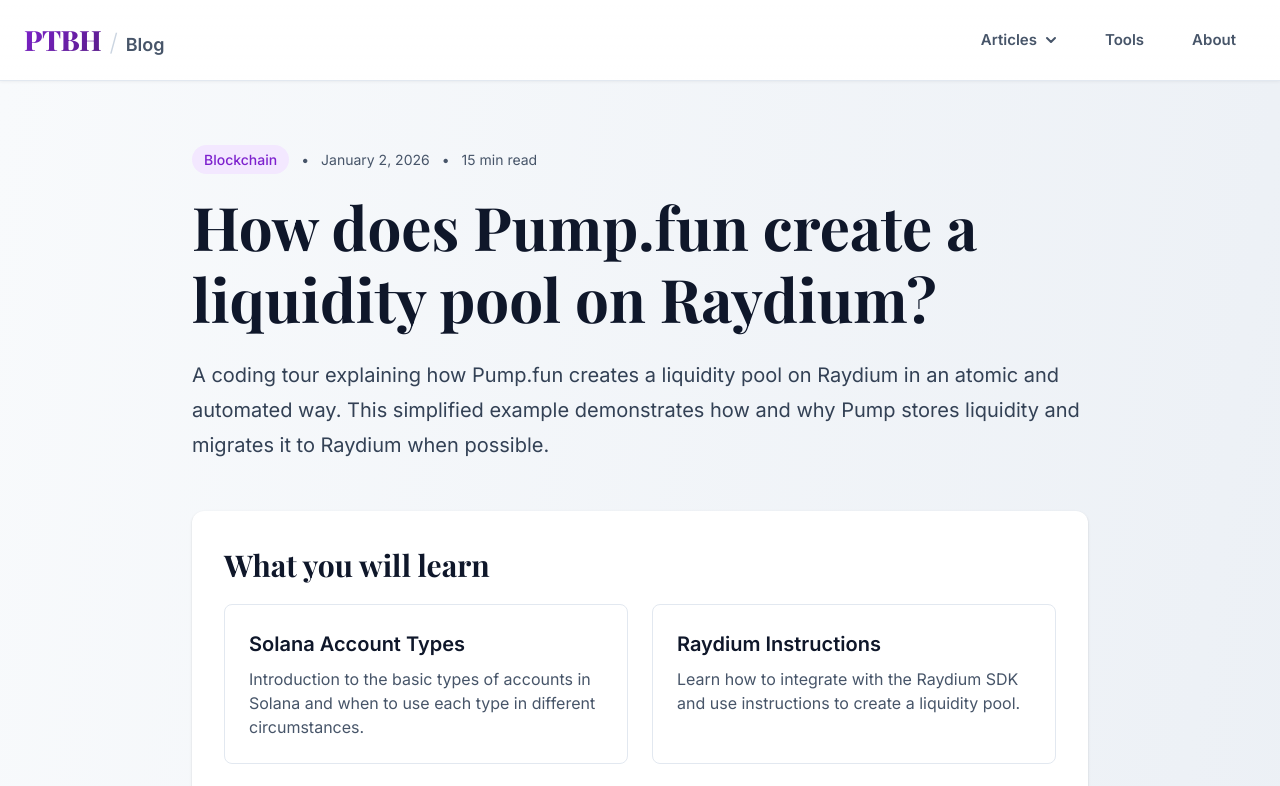
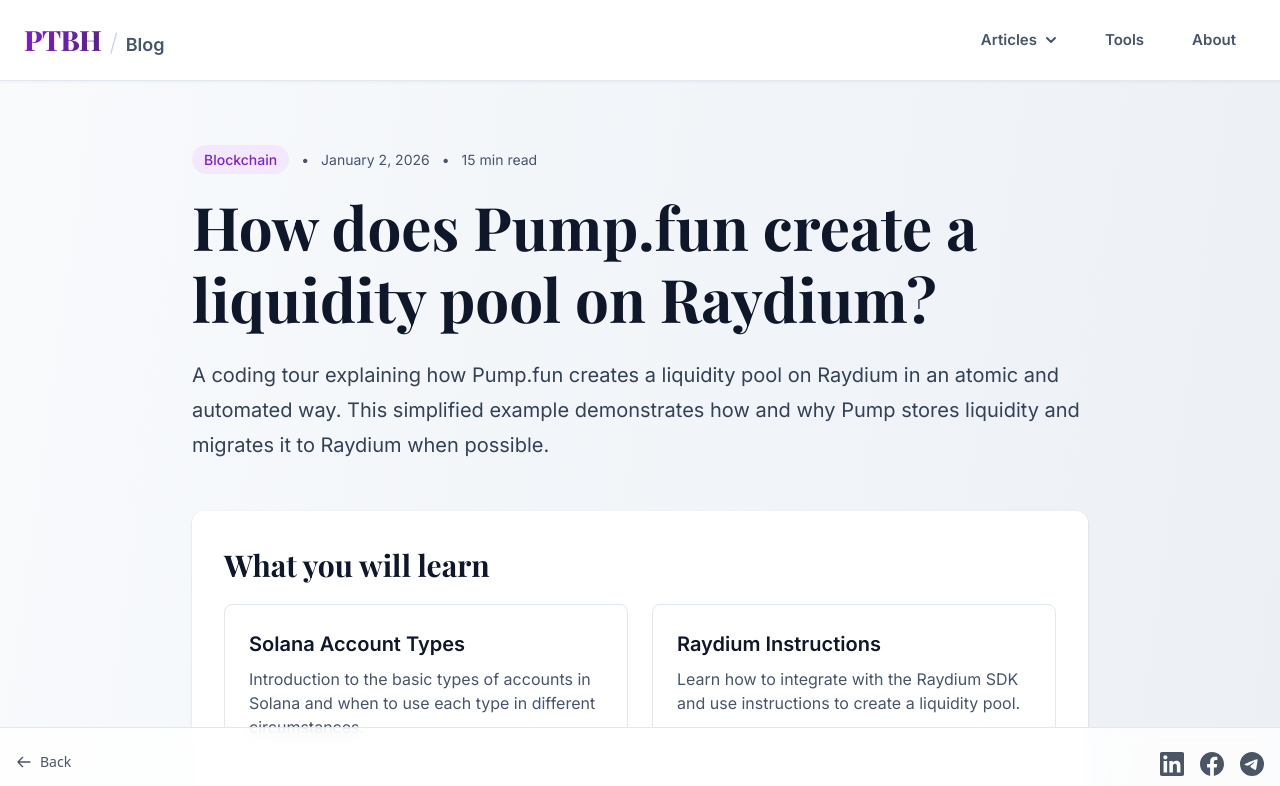
Before and after one commit to anhoangphuc/ptbh-blog, a SvelteKit app: page /articles/blockchain/pumpfun-with-raydium in a window 1280 px wide. Shown: the top 786 px of the page. Built offline with nearby package versions, Linux system fonts and the light colour scheme.

Commit message:
feat(footer): add basic footer for the pages

```diff
--- /dev/null
+++ b/src/lib/components/Footer.svelte
@@ -0,0 +1,84 @@
+<script lang="ts">
+	import { page } from '$app/stores';
+
+	const socialLinks = [
+		{
+			name: 'LinkedIn',
+			url: 'https://www.linkedin.com/in/ta-phuc-437a12185/',
+			icon: `<svg viewBox="0 0 24 24" fill="currentColor" class="h-6 w-6">
+				<path d="M20.447 20.452h-3.554v-5.569c0-1.328-.027-3.037-1.852-3.037-1.853 0-2.136 1.445-2.136 2.939v5.667H9.351V9h3.414v1.561h.046c.477-.9 1.637-1.85 3.37-1.85 3.601 0 4.267 2.37 4.267 5.455v6.286zM5.337 7.433c-1.144 0-2.063-.926-2.063-2.065 0-1.138.92-2.063 2.063-2.063 1.14 0 2.064.925 2.064 2.063 0 1.139-.925 2.065-2.064 2.065zm1.782 13.019H3.555V9h3.564v11.452zM22.225 0H1.771C.792 0 0 .774 0 1.729v20.542C0 23.227.792 24 1.771 24h20.451C23.2 24 24 23.227 24 22.271V1.729C24 .774 23.2 0 22.222 0h.003z"/>
+			</svg>`
+		},
+		{
+			name: 'Facebook',
+			url: 'https://www.facebook.com/ta.ba.861428/',
+			icon: `<svg viewBox="0 0 24 24" fill="currentColor" class="h-6 w-6">
+				<path d="M24 12.073c0-6.627-5.373-12-12-12s-12 5.373-12 12c0 5.99 4.388 10.954 10.125 11.854v-8.385H7.078v-3.47h3.047V9.43c0-3.007 1.792-4.669 4.533-4.669 1.312 0 2.686.235 2.686.235v2.953H15.83c-1.491 0-1.956.925-1.956 1.874v2.25h3.328l-.532 3.47h-2.796v8.385C19.612 23.027 24 18.062 24 12.073z"/>
+			</svg>`
+		},
+		{
+			name: 'Telegram',
+			url: 'https://t.me/hoangphucnb97',
+			icon: `<svg viewBox="0 0 24 24" fill="currentColor" class="h-6 w-6">
+				<path d="M11.944 0A12 12 0 0 0 0 12a12 12 0 0 0 12 12 12 12 0 0 0 12-12A12 12 0 0 0 12 0a12 12 0 0 0-.056 0zm4.962 7.224c.1-.002.321.023.465.14a.506.506 0 0 1 .171.325c.016.093.036.306.02.472-.18 1.898-.962 6.502-1.36 8.627-.168.9-.499 1.201-.82 1.23-.696.065-1.225-.46-1.9-.902-1.056-.693-1.653-1.124-2.678-1.8-1.185-.78-.417-1.21.258-1.91.177-.184 3.247-2.977 3.307-3.23.007-.032.014-.15-.056-.212s-.174-.041-.249-.024c-.106.024-1.793 1.14-5.061 3.345-.48.33-.913.49-1.302.48-.428-.008-1.252-.241-1.865-.44-.752-.245-1.349-.374-1.297-.789.027-.216.325-.437.893-.663 3.498-1.524 5.83-2.529 6.998-3.014 3.332-1.386 4.025-1.627 4.476-1.635z"/>
+			</svg>`
+		}
+	];
+
+	// Derive parent path and check if on root route
+	let pathname = $derived($page.url.pathname);
+	let isRootRoute = $derived(pathname === '/');
+	let parentPath = $derived(() => {
+		const segments = pathname.split('/').filter((s) => s);
+		if (segments.length === 0) return '/';
+		segments.pop(); // Remove last segment
+		return segments.length === 0 ? '/' : '/' + segments.join('/');
+	});
+</script>
+
+<footer
+	class="fixed bottom-0 left-0 right-0 z-50 border-t border-gray-200 bg-white/80 py-6 backdrop-blur-sm dark:border-gray-800 dark:bg-gray-950/80"
+>
+	<div class="container mx-auto flex items-center justify-between px-4">
+		<!-- Left: Back Navigation -->
+		<div class="flex-1">
+			{#if !isRootRoute}
+				<a
+					href={parentPath()}
+					class="inline-flex items-center gap-2 text-sm text-gray-600 transition-colors hover:text-gray-900 dark:text-gray-400 dark:hover:text-gray-100"
+				>
+					<svg
+						class="h-4 w-4"
+						fill="none"
+						stroke="currentColor"
+						viewBox="0 0 24 24"
+						xmlns="http://www.w3.org/2000/svg"
+					>
+						<path
+							stroke-linecap="round"
+							stroke-linejoin="round"
+							stroke-width="2"
+							d="M10 19l-7-7m0 0l7-7m-7 7h18"
+						/>
+					</svg>
+					Back
+				</a>
+			{/if}
+		</div>
+
+		<!-- Right: Social Links -->
+		<div class="flex items-center gap-4">
+			{#each socialLinks as social}
+				<a
+					href={social.url}
+					target="_blank"
+					rel="noopener noreferrer"
+					class="text-gray-600 transition-colors hover:text-gray-900 dark:text-gray-400 dark:hover:text-gray-100"
+					aria-label={social.name}
+				>
+					{@html social.icon}
+				</a>
+			{/each}
+		</div>
+	</div>
+</footer>
--- a/src/routes/+layout.svelte
+++ b/src/routes/+layout.svelte
@@ -2,10 +2,16 @@
 	import './layout.css';
 	import favicon from '$lib/assets/favicon.svg';
 	import Header from '$lib/components/Header.svelte';
+	import Footer from '$lib/components/Footer.svelte';
 
 	let { children } = $props();
 </script>
 
 <svelte:head><link rel="icon" href={favicon} /></svelte:head>
-<Header />
-{@render children()}
+<div class="flex min-h-screen flex-col">
+	<Header />
+	<main class="flex-1 pb-24">
+		{@render children()}
+	</main>
+	<Footer />
+</div>
--- a/src/routes/articles/blockchain/impermanent-loss/+page.svelte
+++ b/src/routes/articles/blockchain/impermanent-loss/+page.svelte
@@ -948,11 +948,5 @@
 			</section>
 		</div>
 
-		<!-- Footer -->
-		<footer class="article-footer">
-			<div class="article-footer-content">
-				<a href="/articles/blockchain" class="article-back-link">← Back to Blockchain Articles</a>
-			</div>
-		</footer>
 	</div>
 </article>
--- a/src/routes/articles/blockchain/pumpfun-with-raydium/+page.svelte
+++ b/src/routes/articles/blockchain/pumpfun-with-raydium/+page.svelte
@@ -674,16 +674,5 @@
 			</section>
 		</div>
 
-		<!-- Footer -->
-		<footer class="article-footer">
-			<div class="article-footer-content">
-				<a href="/" class="article-back-link">← Back to Home</a>
-				<div class="article-share">
-					<span class="article-share-label">Share:</span>
-					<button class="article-share-button">Twitter</button>
-					<button class="article-share-button">LinkedIn</button>
-				</div>
-			</div>
-		</footer>
 	</div>
 </article>
--- a/src/routes/articles/blockchain/uniswapv3-tick-easy-way/+page.svelte
+++ b/src/routes/articles/blockchain/uniswapv3-tick-easy-way/+page.svelte
@@ -2000,16 +2000,5 @@
 			</section>
 		</div>
 
-		<!-- Footer -->
-		<footer class="article-footer">
-			<div class="article-footer-content">
-				<a href="/articles/blockchain" class="article-back-link">← Back to Blockchain Articles</a>
-				<div class="article-share">
-					<span class="article-share-label">Share:</span>
-					<button class="article-share-button">Twitter</button>
-					<button class="article-share-button">LinkedIn</button>
-				</div>
-			</div>
-		</footer>
 	</div>
 </article>
```
